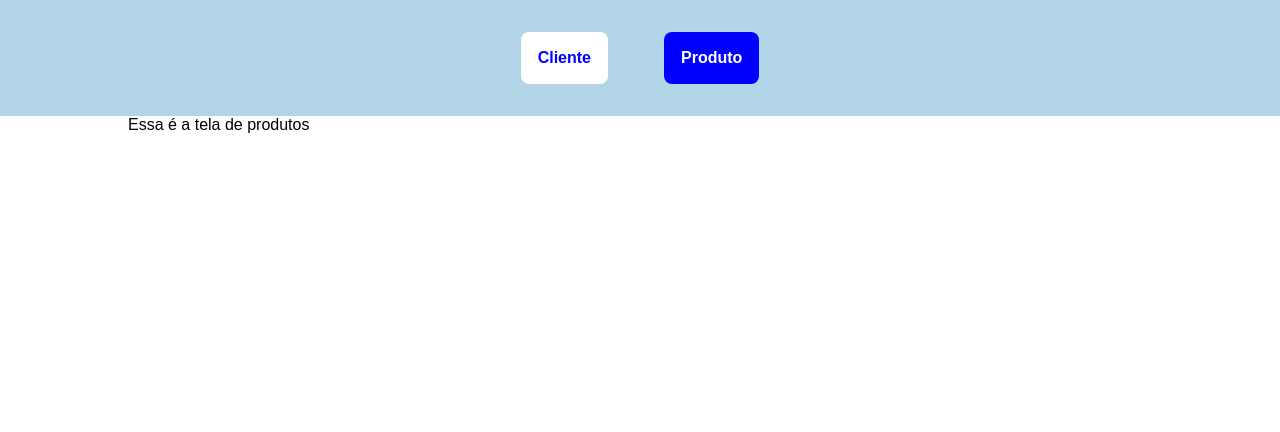
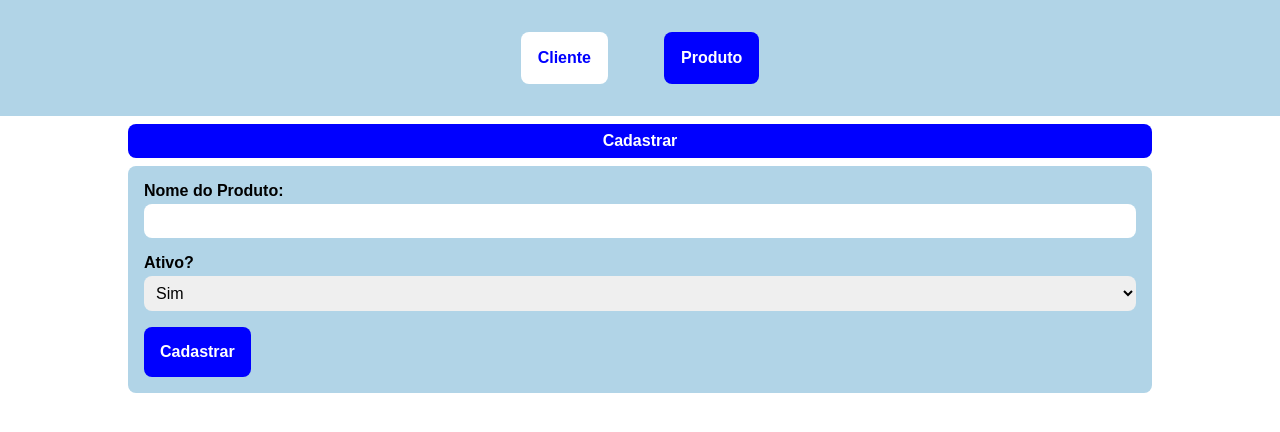
Before and after one commit to JonatasGdeC/tela-de-cadastro, a Vue app: page / in a window 1280 px wide. Both pictures are taken after a click on the button "Produto". Shown: the top 432 px of the page. Built offline with nearby package versions, Linux system fonts and the light colour scheme.

Commit message:
Reestruturação dos arquivos de estilo, components e containers para a reutilização de código

```diff
--- a/src/App.vue
+++ b/src/App.vue
@@ -1,7 +1,7 @@
 <script>
-import Menu from './containers/Menu/index.vue'
-import Clientes from './containers/Clientes/index.vue'
-import Produtos from './containers/Produtos/index.vue'
+import Menu from './containers/Menu.vue'
+import Clientes from './containers/Clientes.vue'
+import Produtos from './containers/Produtos.vue'
 
 export default {
     data() {
--- a/src/components/FormCadastroCliente/index.vue
+++ b/src/components/FormCadastro/Cliente.vue
@@ -51,6 +51,13 @@ export default {
                 <label class="form_campo_nome" for="email">Email:</label>
                 <input class="form_campo_input" v-model="email" id="email" type="email">
             </div>
+            <div class="form_campo">
+                <label class="form_campo_nome" for="ativo">Ativo?</label>
+                <select class="form_campo_input" id="ativo">
+                    <option>Sim</option>
+                    <option>Não</option>
+                </select>
+            </div>
         </form>
         <button class="form_button" @click="cadastrar">Cadastrar</button>
 
--- /dev/null
+++ b/src/components/FormCadastro/Produto.vue
@@ -0,0 +1,22 @@
+<script>
+import './styles.scss'
+</script>
+
+<template>
+    <div class="form">
+        <form>
+            <div class="form_campo">
+                <label class="form_campo_nome" for="nome">Nome do Produto:</label>
+                <input class="form_campo_input" type="text" id="nome">
+            </div>
+            <div class="form_campo">
+                <label class="form_campo_nome" for="ativo">Ativo?</label>
+                <select class="form_campo_input" id="ativo">
+                    <option>Sim</option>
+                    <option>Não</option>
+                </select>
+            </div>
+        </form>
+        <button class="form_button">Cadastrar</button>
+    </div>
+</template>
--- a/src/components/FormCadastroCliente/styles.scss
+++ b/src/components/FormCadastro/styles.scss
@@ -11,6 +11,7 @@
         &_nome{
             font-weight: bold;
             margin-bottom: 4px;
+            cursor: pointer;
         }
 
         &_input{
@@ -18,6 +19,7 @@
             border-radius: 8px;
             font-size: 16px;
             padding: 8px;
+            cursor: pointer;
         }
     }
 
--- a/src/containers/Clientes/index.vue
+++ b/src/containers/Clientes.vue
@@ -1,7 +1,7 @@
 <script>
 import './styles.scss'
-import ItemLista from '../../components/ItemListaCliente/index.vue'
-import FormCliente from '../../components/FormCadastroCliente/index.vue'
+import ItemLista from '../components/ItemListaCliente/index.vue'
+import FormCliente from '../components/FormCadastro/Cliente.vue'
 
 export default {
     emits: ['cadastrar'],
--- a/src/containers/Clientes/styles.scss
+++ /dev/null
@@ -1,29 +0,0 @@
-.btn-cadastrar{
-    width: 100%;
-    font-size: 16px;
-    font-weight: bold;
-    border: none;
-    border-radius: 8px;
-    padding: 8px;
-    margin: 8px 0;
-    background-color: blue;
-    color: #fff;
-    cursor: pointer;
-    transition: all ease 0.3s;
-
-    &:hover{
-        opacity: 0.7;
-    }
-
-    &--cancelar{
-        background-color: rgb(252, 63, 63);
-        color: #fff;
-    }
-}
-
-.list{
-    display: flex;
-    flex-direction: column;
-    gap: 8px;
-    margin-top: 8px;
-}
--- /dev/null
+++ b/src/containers/Produtos.vue
@@ -0,0 +1,9 @@
+<script setup>
+import './styles.scss'
+import FormProduto from '../components/FormCadastro/Produto.vue'
+</script>
+
+<template>
+    <button class="btn-cadastrar">Cadastrar</button>
+    <FormProduto />
+</template>
--- a/src/containers/Produtos/index.vue
+++ /dev/null
@@ -1,5 +0,0 @@
-<script></script>
-
-<template>
-    <p>Essa é a tela de produtos</p>
-</template>
--- a/src/containers/Menu/styles.scss
+++ b/src/containers/styles.scss
@@ -1,3 +1,4 @@
+//Estilos do Menu
 .header{
     text-align: center;
     padding: 32px 0;
@@ -35,3 +36,34 @@
         }
     }
 }
+
+//Containers de Cliente e Produto
+.btn-cadastrar{
+    width: 100%;
+    font-size: 16px;
+    font-weight: bold;
+    border: none;
+    border-radius: 8px;
+    padding: 8px;
+    margin: 8px 0;
+    background-color: blue;
+    color: #fff;
+    cursor: pointer;
+    transition: all ease 0.3s;
+
+    &:hover{
+        opacity: 0.7;
+    }
+
+    &--cancelar{
+        background-color: rgb(252, 63, 63);
+        color: #fff;
+    }
+}
+
+.list{
+    display: flex;
+    flex-direction: column;
+    gap: 8px;
+    margin-top: 8px;
+}
```
Also changed, not shown: src/containers/Menu.vue (renamed from src/containers/Menu/index.vue).
